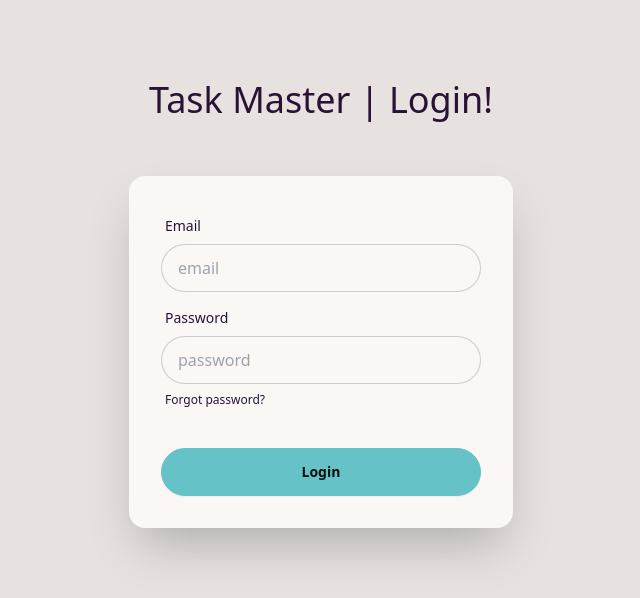
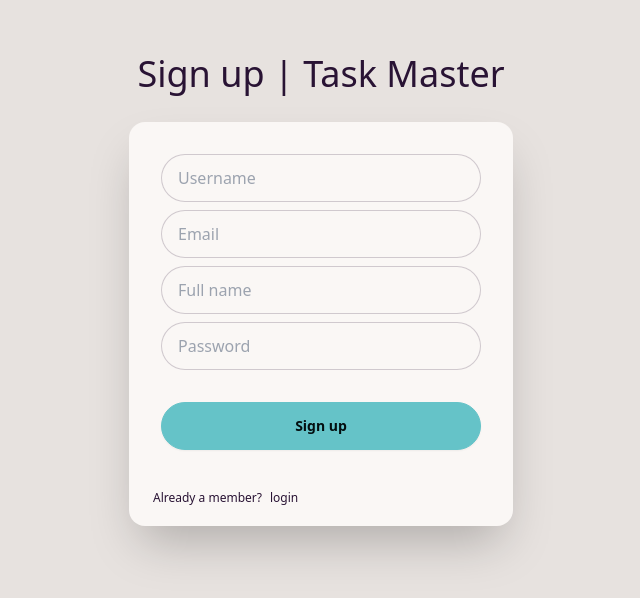
Before and after one commit to tony-cypher/task-master, a React (Vite) app in the folder frontend/: page /signup in a window 1280 px wide. Shown: the part 116-714 px from the top of the page, without its empty margins (319-959 px from the left). Built offline with nearby package versions, Linux system fonts and the light colour scheme.

Commit message:
Completed authpage ui

```diff
--- a/frontend/package.json
+++ b/frontend/package.json
@@ -11,7 +11,9 @@
   },
   "dependencies": {
     "react": "^18.3.1",
-    "react-dom": "^18.3.1"
+    "react-dom": "^18.3.1",
+    "react-icons": "^5.3.0",
+    "react-router-dom": "^7.0.1"
   },
   "devDependencies": {
     "@eslint/js": "^9.13.0",
--- a/frontend/src/App.jsx
+++ b/frontend/src/App.jsx
@@ -1,14 +1,28 @@
+import { Navigate, Route, Routes } from "react-router-dom";
 import Navbar from "./components/common/Navbar";
 import LoginPage from "./pages/auth/login/LoginPage";
 import SignupPage from "./pages/auth/signup/SignupPage";
+import HomePage from "./pages/home/HomePage";
 
 function App() {
   const authUser = false;
   return (
     <div className="flex max-w-6xl mx-auto">
       {authUser && <Navbar />}
-      {authUser && <LoginPage />}
-      <SignupPage />
+      <Routes>
+        <Route
+          path="/"
+          element={authUser ? <HomePage /> : <Navigate to="/login" />}
+        ></Route>
+        <Route
+          path="/signup"
+          element={!authUser ? <SignupPage /> : <Navigate to="/" />}
+        ></Route>
+        <Route
+          path="/login"
+          element={!authUser ? <LoginPage /> : <Navigate to="/" />}
+        ></Route>
+      </Routes>
     </div>
   );
 }
--- a/frontend/src/main.jsx
+++ b/frontend/src/main.jsx
@@ -1,11 +1,13 @@
 import React from "react";
 import ReactDOM from "react-dom/client";
-// import { BrowserRouter } from "react-router-dom";
+import { BrowserRouter } from "react-router-dom";
 import "./index.css";
 import App from "./App.jsx";
 
 ReactDOM.createRoot(document.getElementById("root")).render(
   <React.StrictMode>
-    <App />
+    <BrowserRouter>
+      <App />
+    </BrowserRouter>
   </React.StrictMode>
 );
--- a/frontend/src/pages/auth/login/LoginPage.jsx
+++ b/frontend/src/pages/auth/login/LoginPage.jsx
@@ -1,8 +1,10 @@
+import { Link } from "react-router-dom";
+
 const LoginPage = () => {
   return (
     <div className="hero bg-base-300 absolute inset-0 flex items-center justify-center">
       <div className="hero-content flex-col w-5/6">
-        <div className="text-center p-10">
+        <div className="text-center p-3">
           <h1 className="text-4xl font-medium">Task Master | Login!</h1>
         </div>
         <div className="card bg-base-100 w-full max-w-sm shrink-0 shadow-2xl">
@@ -38,6 +40,16 @@ const LoginPage = () => {
               <button className="btn btn-primary">Login</button>
             </div>
           </form>
+          <div className="label mb-3 ml-5">
+            <span className="label-text-alt">
+              Not yet a member?
+              <Link to="/signup">
+                <span href="" className=" pl-2 label-text-alt link link-hover">
+                  sign up
+                </span>
+              </Link>
+            </span>
+          </div>
         </div>
       </div>
     </div>
--- a/frontend/src/pages/auth/signup/SignupPage.jsx
+++ b/frontend/src/pages/auth/signup/SignupPage.jsx
@@ -1,43 +1,60 @@
+import { Link } from "react-router-dom";
+
 const SignupPage = () => {
   return (
     <div className="hero bg-base-300 absolute inset-0 flex items-center justify-center">
       <div className="hero-content flex-col w-5/6">
-        <div className="text-center p-10">
-          <h1 className="text-4xl font-medium">Task Master | Login!</h1>
+        <div className="text-center p-3">
+          <h1 className="text-4xl font-medium">Sign up | Task Master</h1>
         </div>
         <div className="card bg-base-100 w-full max-w-sm shrink-0 shadow-2xl">
           <form className="card-body">
             <div className="form-control">
-              <label className="label">
-                <span className="label-text">Email</span>
-              </label>
+              <input
+                type="text"
+                placeholder="Username"
+                className="input input-bordered "
+                required
+              />
+            </div>
+            <div className="form-control">
               <input
                 type="email"
-                placeholder="email"
+                placeholder="Email"
+                className="input input-bordered "
+                required
+              />
+            </div>
+            <div className="form-control">
+              <input
+                type="text"
+                placeholder="Full name"
+                className="input input-bordered "
+                required
+              />
+            </div>
+            <div className="form-control">
+              <input
+                type="password"
+                placeholder="Password"
                 className="input input-bordered"
                 required
               />
             </div>
-            <div className="form-control">
-              <label className="label">
-                <span className="label-text">Password</span>
-              </label>
-              <input
-                type="password"
-                placeholder="password"
-                className="input input-bordered"
-                required
-              />
-              <label className="label">
-                <a href="#" className="label-text-alt link link-hover">
-                  Forgot password?
-                </a>
-              </label>
-            </div>
             <div className="form-control mt-6">
-              <button className="btn btn-primary">Login</button>
+              <button className="btn btn-primary">Sign up</button>
             </div>
           </form>
+          <div className="label mb-3 ml-5">
+            <span className="label-text-alt">
+              Already a member?
+              <Link to="/login">
+                <span href="" className=" pl-2 label-text-alt link link-hover">
+                  login
+                </span>
+              </Link>
+            </span>
+          </div>
         </div>
       </div>
     </div>
--- /dev/null
+++ b/frontend/src/pages/home/HomePage.jsx
@@ -0,0 +1,5 @@
+const HomePage = () => {
+  return <div>HomePage</div>;
+};
+
+export default HomePage;
```
Also changed, not shown: 1 other file (tests, documents, lock files or other folders).
